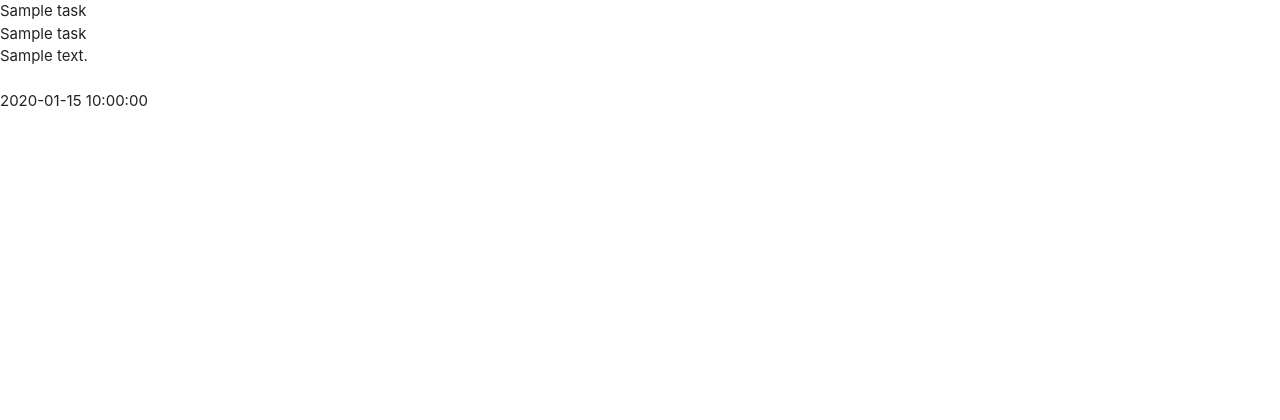
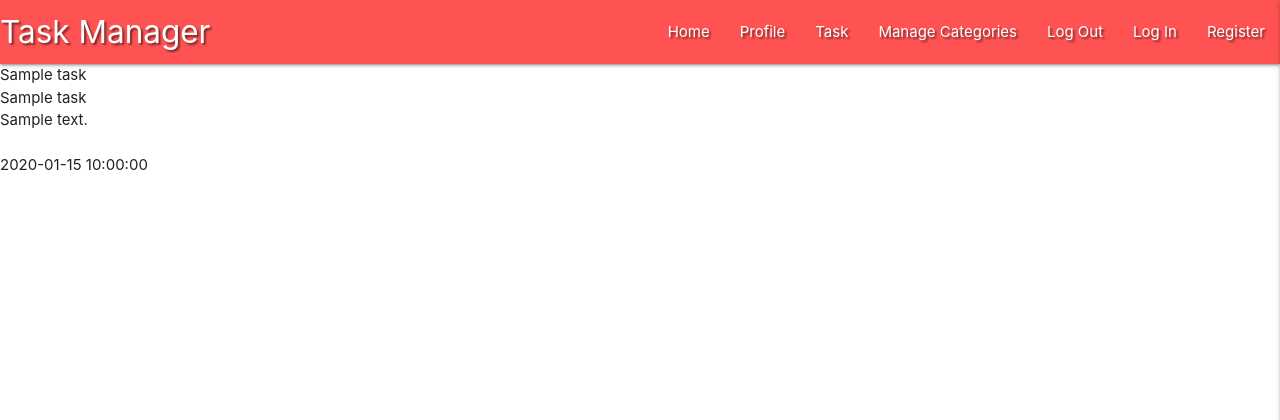
Before and after one commit to Alonta34/flask-task-manager-proj, a Flask app: page / in a window 1280 px wide. Shown: the top 420 px of the page. Run offline with Flask 2, Linux system fonts and the light colour scheme; a database or web service that is not in the repository returns one stand-in record (values such as "Sample title"); some libraries are stand-ins or nearby versions.

Commit message:
Add Materialize Navbar and Sidenav

```diff
--- a/static/css/style.css
+++ b/static/css/style.css
@@ -0,0 +1,3 @@
+.text-shadow {
+    text-shadow: 2px 2px 2px rgba(0,0,0,0.5);
+}
--- a/static/js/script.js
+++ b/static/js/script.js
@@ -0,0 +1,3 @@
+$(document).ready(function(){
+    $(".sidenav").sidenav({edge: "right"});
+  });
--- a/templates/base.html
+++ b/templates/base.html
@@ -14,9 +14,40 @@
 </head>
 <body>
 
+    <header>
+        <!--top navbar-->
+        <nav class="nav-extended text-shadow  red accent-2">
+            <div class="nav-wrapper">
+              <a href="{{ url_for('get_tasks') }}" class="brand-logo">Task Manager</a>
+              <a href="#" data-target="mobile-demo" class="sidenav-trigger right"><i class="material-icons">menu</i></a>
+              <ul class="right hide-on-med-and-down">
+                <li><a href="{{ url_for('get_tasks') }}">Home</a></li>
+                <li><a href="#">Profile</a></li>
+                <li><a href="#">Task</a></li>
+                <li><a href="#">Manage Categories</a></li>
+                <li><a href="#">Log Out</a></li>
+                <li><a href="#">Log In</a></li>
+                <li><a href="#">Register</a></li>
+              </ul>
+            </div>
+          </nav>
+
+          <!--mobile sidenav-->
+          <ul class="sidenav" id="mobile-demo">
+                <li><h4 class="center-align red-text text-darken-4">Task Manager</h4></li>
+                <li><a href="{{ url_for('get_tasks') }}">Home</a></li>
+                <li><a href="#">Profile</a></li>
+                <li><a href="#">Task</a></li>
+                <li><a href="#">Manage Categories</a></li>
+                <li><a href="#">Log Out</a></li>
+                <li><a href="#">Log In</a></li>
+                <li><a href="#">Register</a></li>
+          </ul>
+    </header>
 
     {% block content %}
     {% endblock %}
+
     <script src="https://code.jquery.com/jquery-3.6.0.min.js"
         integrity="sha256-/xUj+3OJU5yExlq6GSYGSHk7tPXikynS7ogEvDej/m4=" crossorigin="anonymous"></script>
     <script src="https://cdnjs.cloudflare.com/ajax/libs/materialize/1.0.0/js/materialize.min.js"></script>
```
